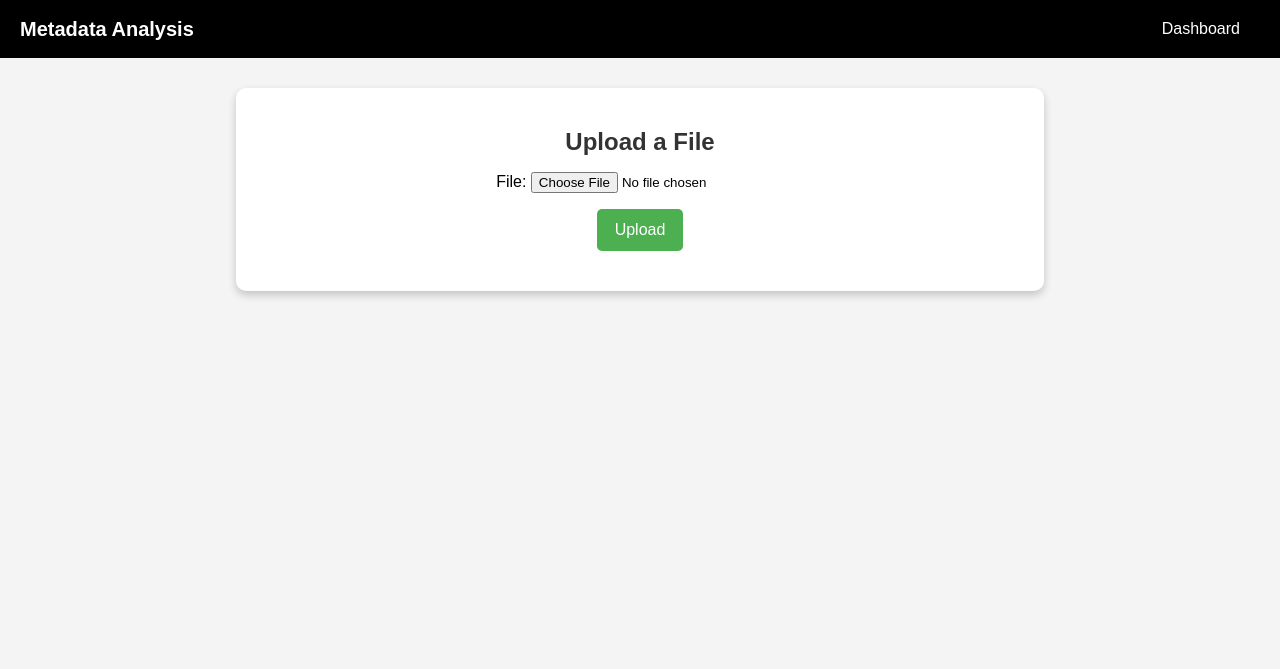
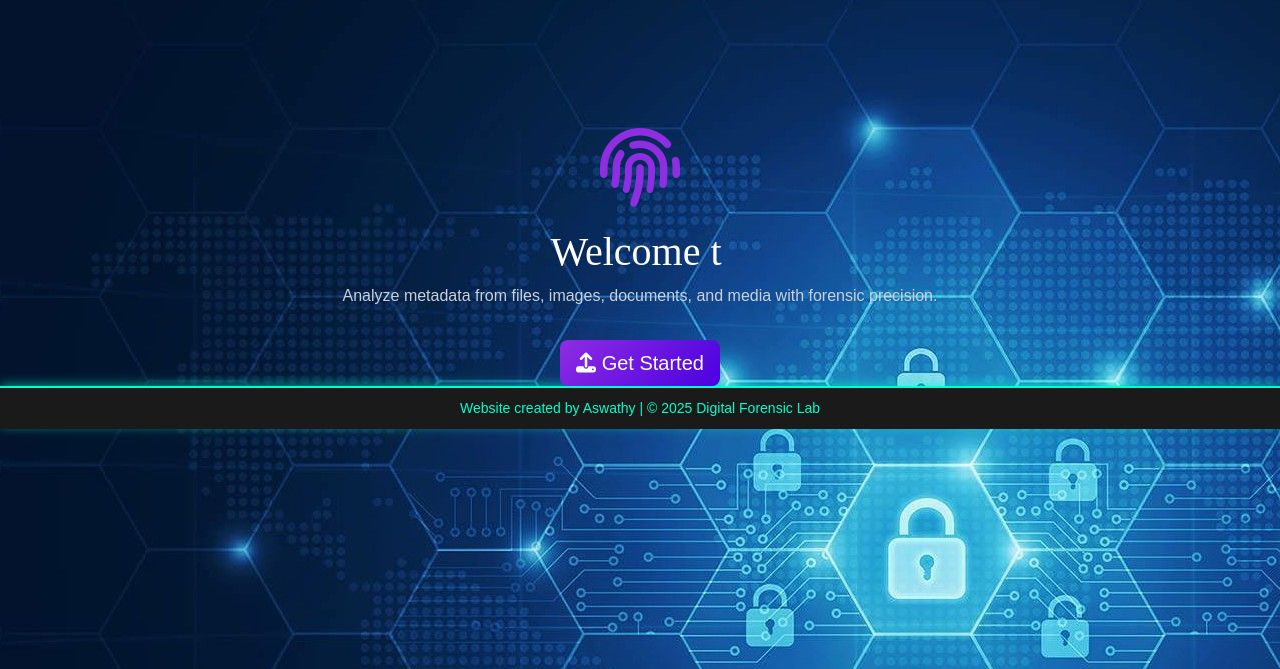
Before and after one commit to robinshiji/META_DATA-ANALYSIS, a Django app: page / in a window 1280 px wide. Shown: the top 669 px of the page. Run offline with Django 5.2, Linux system fonts and the light colour scheme.

Commit message:
remodified

```diff
--- a/metadata_app/urls.py
+++ b/metadata_app/urls.py
@@ -2,7 +2,8 @@
 from .views import *
 
 urlpatterns = [
-    path('', upload_file, name='upload_file'),
+	path('',welcome,name='welcome'),
+    path('upload/', upload_file, name='upload_file'),
 	path('dash/',dashboard,name='dashboard'),
-	  path('delete/<int:file_id>/', delete_file, name='delete_file'),
+	path('delete/<int:file_id>/', delete_file, name='delete_file'),
 ]
--- a/metadata_app/views.py
+++ b/metadata_app/views.py
@@ -9,6 +9,7 @@
 import ffmpeg
 import fitz
 from pdfminer.high_level import extract_text
+from django.views.decorators.cache import never_cache
 from docx import Document
 
 def extract_metadata(file_path):
@@ -102,6 +103,7 @@
 
     return metadata
 
+@never_cache
 def upload_file(request):
     if request.method == 'POST':
         form = FileUploadForm(request.POST, request.FILES)
@@ -120,7 +122,10 @@
 
     return render(request, 'upload.html', {'form': form})
 
+def welcome(request):
+    return render(request,'welcome.html')
 
+@never_cache
 def dashboard(request):
     dash=UploadedFile.objects.all()
     return render(request,'dash.html',{'dash':dash})
--- a/template/upload.html
+++ b/template/upload.html
@@ -1,107 +1,113 @@
+{% load static %}
+
 <!DOCTYPE html>
 <html lang="en">
 <head>
     <meta charset="UTF-8">
     <meta name="viewport" content="width=device-width, initial-scale=1.0">
-    <title>Metadata Analysis </title>
+    <title>Digital Forensic Hub</title>
+    <link rel="stylesheet" href="https://cdnjs.cloudflare.com/ajax/libs/font-awesome/6.4.0/css/all.min.css">
+    <link rel="stylesheet" href="https://cdn.jsdelivr.net/npm/bootstrap@5.3.0/dist/css/bootstrap.min.css">
     <style>
         body {
+            background: url('{% static "images/2.jpg" %}') no-repeat center center/cover;
+            color: #C9D1D9;
             font-family: Arial, sans-serif;
-            margin: 0;
-            padding: 0;
-            background-color: #f4f4f4;
+            text-align: center;
         }
-        /* Navigation Bar */
-        .navbar {
-            background-color: #000000;
-            overflow: hidden;
-            padding: 10px 20px;
-            display: flex;
-            justify-content: space-between;
-            align-items: center;
+        .overlay {
+            background: rgba(0, 0, 0, 0.7);
+            position: absolute;
+            top: 0;
+            left: 0;
+            width: 100%;
+            height: 95%;
         }
-        .navbar .logo {
-            color: white;
-            font-size: 20px;
-            font-weight: bold;
+        .container {
+            position: relative;
+            z-index: 2;
+            margin-top: 10%;
         }
-        .navbar a {
-            color: white;
-            text-decoration: none;
-            padding: 10px 20px;
-            border-radius: 5px;
-        }
-        .navbar a:hover {
-            background-color: #575757;
-        }
-        /* Container Styling */
-        .container {
-            width: 60%;
-            margin: auto;
-            background: white;
-            padding: 20px;
-            margin-top: 30px;
-            border-radius: 10px;
-            box-shadow: 0px 4px 8px rgba(0, 0, 0, 0.2);
-        }
-        h2 {
-            text-align: center;
-            color: #333;
-            margin-bottom: 15px;
-        }
-        form {
-            text-align: center;
+        .hero-icon {
+            font-size: 80px;
+            color: #8E2DE2;
             margin-bottom: 20px;
         }
-        button {
-            background-color: #4CAF50;
-            color: white;
+        .btn-custom {
+            background: linear-gradient(135deg, #8E2DE2, #4A00E0);
             border: none;
-            padding: 12px 18px;
-            font-size: 16px;
-            cursor: pointer;
-            border-radius: 5px;
+            color: #fff;
+            padding: 10px 20px;
+            font-size: 15px;
+            text-decoration: none;
+            border-radius: 10px;
+            display: inline-block;
+            margin: 10px;
             transition: 0.3s;
         }
-        button:hover {
-            background-color: #45a049;
+        .btn-custom:hover {
+            background: linear-gradient(135deg, #4A00E0, #8E2DE2);
+            transform: scale(1.05);
         }
-        /* Table Styling */
+        #typing-text {
+            font-size: 28px;
+            font-weight: bold;
+            color: #ffffff;
+            margin-bottom: 20px;
+        }
+        #typing-text::after {
+            content: "|";
+            animation: blink 0.7s infinite;
+        }
+        @keyframes blink {
+            50% { opacity: 0; }
+        }
+        .metadata-table {
+            width: 80%;
+            margin: 20px auto;
+            background: rgba(0, 0, 0, 0.8);
+            border-radius: 10px;
+            padding: 20px;
+            color: white;
+        }
         table {
             width: 100%;
             border-collapse: collapse;
             margin-top: 20px;
         }
-        table, th, td {
+        th, td {
             border: 1px solid #ddd;
             padding: 10px;
             text-align: left;
         }
         th {
-            background-color: #333;
+            background-color: #8E2DE2;
             color: white;
-        }
-        td {
-            background-color: #f9f9f9;
         }
     </style>
 </head>
 <body>
+    <div class="overlay"></div>
+    <div class="container">
+        <i class="fas fa-user-secret hero-icon"></i>
+        <h1 id="typing-text"></h1>
+        <div>
 
-    <div class="navbar">
-        <div class="logo">Metadata Analysis</div>
-        <a href="{% url 'dashboard' %}">Dashboard</a>
+<form method="post" enctype="multipart/form-data">
+    {% csrf_token %}
+    <label for="file-upload" class="btn-custom">
+        <i class="fas fa-upload"></i> Choose File
+    </label>
+    <input type="file" id="file-upload" name="file" style="display: none;">
+    <button type="submit" class="btn-custom"><i class="fas fa-cloud-upload-alt"></i>Submit</button>
+</form>
+
+            <a href="{% url 'dashboard' %}" class="btn-custom"><i class="fas fa-folder-open"></i> View Files</a>
+        </div>
     </div>
 
-    <div class="container">
-        <h2>Upload a File</h2>
-        <form method="post" enctype="multipart/form-data">
-            {% csrf_token %}
-            {{ form.as_p }}
-            <button type="submit">Upload</button>
-        </form>
-
-        {% if metadata %}
+    {% if metadata %}
+    <div class="metadata-table">
         <h3>Metadata for: {{ file_name }}</h3>
         <table>
             <tr>
@@ -110,13 +116,54 @@
             </tr>
             {% for key, value in metadata.items %}
             <tr>
-                <td><strong>{{ key }}</strong></td>
+                <td>{{ key }}</td>
                 <td>{{ value }}</td>
             </tr>
             {% endfor %}
         </table>
-        {% endif %}
     </div>
+    {% endif %}
+
+    <script>
+        document.addEventListener("DOMContentLoaded", function () {
+            const texts = [
+                "Welcome to the Digital Forensic Hub",
+                "Analyze Metadata with Precision",
+                "Uncover Hidden Data in Files & Media"
+            ];
+            let textIndex = 0;
+            let charIndex = 0;
+            let isDeleting = false;
+            const speed = 100;
+            const delay = 1500;
+
+            function typeEffect() {
+                const currentText = texts[textIndex];
+                let displayText = currentText.substring(0, charIndex);
+                document.getElementById("typing-text").innerHTML = displayText;
+
+                if (!isDeleting && charIndex < currentText.length) {
+                    charIndex++;
+                    setTimeout(typeEffect, speed);
+                } else if (isDeleting && charIndex > 0) {
+                    charIndex--;
+                    setTimeout(typeEffect, speed / 2);
+                } else {
+                    if (!isDeleting) {
+                        isDeleting = true;
+                        setTimeout(typeEffect, delay);
+                    } else {
+                        isDeleting = false;
+                        textIndex = (textIndex + 1) % texts.length;
+                        setTimeout(typeEffect, speed);
+                    }
+                }
+            }
+
+            typeEffect();
+        });
+    </script>
+
 
 </body>
 </html>
--- /dev/null
+++ b/template/welcome.html
@@ -0,0 +1,108 @@
+{% load static %}
+
+<!DOCTYPE html>
+<html lang="en">
+<head>
+    <meta charset="UTF-8">
+    <meta name="viewport" content="width=device-width, initial-scale=1.0">
+    <title>Metadata Analysis Tool</title>
+    <link rel="stylesheet" href="https://cdnjs.cloudflare.com/ajax/libs/font-awesome/6.4.0/css/all.min.css">
+    <link rel="stylesheet" href="https://cdn.jsdelivr.net/npm/bootstrap@5.3.0/dist/css/bootstrap.min.css">
+    <style>
+        body {
+			background: url('{% static "images/1.jpg" %}');
+            color: #C9D1D9;
+            font-family: Arial, sans-serif;
+        }
+        .container {
+            margin-top: 10%;
+            text-align: center;
+        }
+        .btn-primary {
+            background: linear-gradient(135deg, #8E2DE2, #4A00E0);
+            border: none;
+        }
+        .btn-primary:hover {
+            background: linear-gradient(135deg, #4A00E0, #8E2DE2);
+        }
+        .hero-icon {
+            font-size: 80px;
+            color: #8E2DE2;
+            margin-bottom: 20px;
+        }
+
+		.container h1{
+			font-family: 'Times New Roman', Times, serif;
+		}
+
+		#typing-text::after {
+    content: "|";
+    animation: blink 0.7s infinite;
+}
+
+@keyframes blink {
+    50% {
+        opacity: 0;
+    }
+}
+
+#typing-text{
+	color: #ffffff;
+}
+    </style>
+</head>
+<body>
+    <div class="container">
+        <i class="fas fa-fingerprint hero-icon"></i>
+		<h1 id="typing-text"></h1>
+
+        <p>Analyze metadata from files, images, documents, and media with forensic precision.</p>
+		<a href="{% url 'upload_file' %}" class="btn btn-primary btn-lg mt-3 custom-btn">
+			<i class="fas fa-upload"></i> Get Started
+		</a>
+
+    </div>
+
+	<footer style="
+background-color: #1a1a1a;
+color: #00ffcc;
+text-align: center;
+padding: 10px;
+font-size: 14px;
+border-top: 2px solid #00ffcc;
+box-shadow: 0px -2px 10px rgba(0, 255, 204, 0.5);
+">
+Website created by Aswathy | © 2025 Digital Forensic Lab
+</footer>
+
+</body>
+</html>
+
+
+<script>
+    document.addEventListener("DOMContentLoaded", function () {
+        const text = "Welcome to the Metadata Analysis Tool";
+        let index = 0;
+        let isDeleting = false;
+        const speed = 100;  // Typing speed
+        const delay = 1500; // Delay before deleting
+
+        function typeEffect() {
+            let displayText = text.substring(0, index);
+            document.getElementById("typing-text").innerHTML = displayText;
+
+            if (!isDeleting && index < text.length) {
+                index++;
+                setTimeout(typeEffect, speed);
+            } else if (isDeleting && index > 0) {
+                index--;
+                setTimeout(typeEffect, speed / 2);
+            } else {
+                isDeleting = !isDeleting;
+                setTimeout(typeEffect, delay);
+            }
+        }
+
+        typeEffect();
+    });
+</script>
```
Also changed, not shown: metadata_tool/settings.py (+6 -1 lines), template/dash.html (+63 -9 lines), db.sqlite3, media/uploads/WhatsApp_Image_2024-02-10_at_15.37.58_829f78a7.jpg (added), static/images/1.jpg (added), static/images/2.jpg (added).
